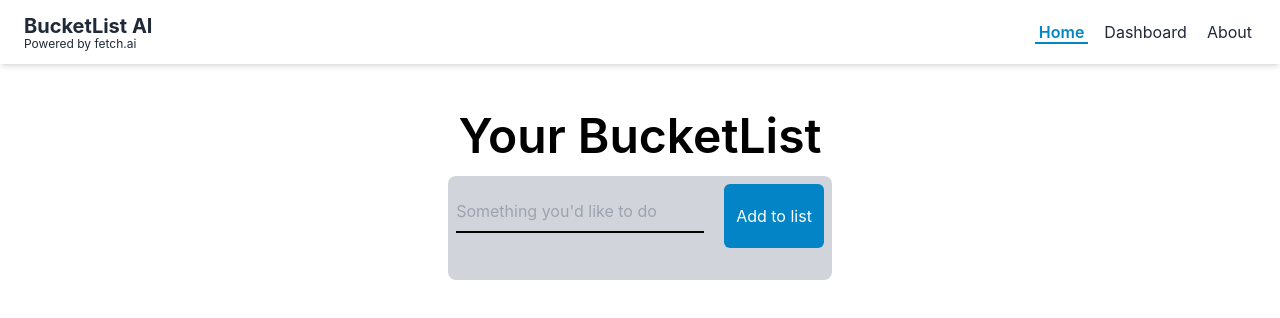
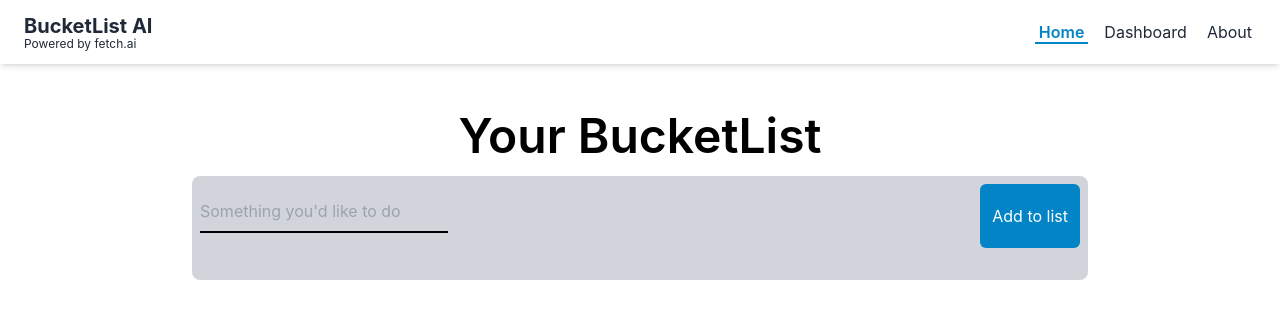
Before and after one commit to Uhhbay/BucketList-AI, a React (Create React App) app in the folder frontend/: page /dashboard in a window 1280 px wide. Shown: the top 318 px of the page. Built offline with nearby package versions, Linux system fonts and the light colour scheme.

Commit message:
change d

```diff
--- a/frontend/src/pages/Dashboard/Dashboard.jsx
+++ b/frontend/src/pages/Dashboard/Dashboard.jsx
@@ -16,9 +16,9 @@ export default function Dashboard() {
         <div className="pt-28 min-h-screen">
             <div className="flex flex-col items-center justify-center">
                 <h1 className="text-3xl sm:text-5xl font-semibold">Your BucketList</h1>
-                <div className="mt-4 bg-gray-300 flex flex-col rounded-lg">
+                <div className="mt-4 bg-gray-300 flex flex-col rounded-lg max-w-md w-11/12 sm:max-w-lg md:max-w-xl lg:max-w-2xl xl:max-w-4xl">
                     <form onSubmit={handleSubmit}>
-                        <div className="flex">
+                        <div className="flex justify-between">
                             <div className="input ml-2">
                                 <input
                                     type="text"
@@ -29,7 +29,7 @@ export default function Dashboard() {
                                     className="text-xs"
                                 />
                             </div>
-                            <button type="submit" className="submit-button ml-5 p-3 bg-sky-600 mr-2 mt-2 text-white rounded-md">Add to list</button>
+                            <button type="submit" className="submit-button p-3 bg-sky-600 mr-2 mt-2 text-white rounded-md">Add to list</button>
                         </div>
                     </form>
                     <ul className="m-4">
```
